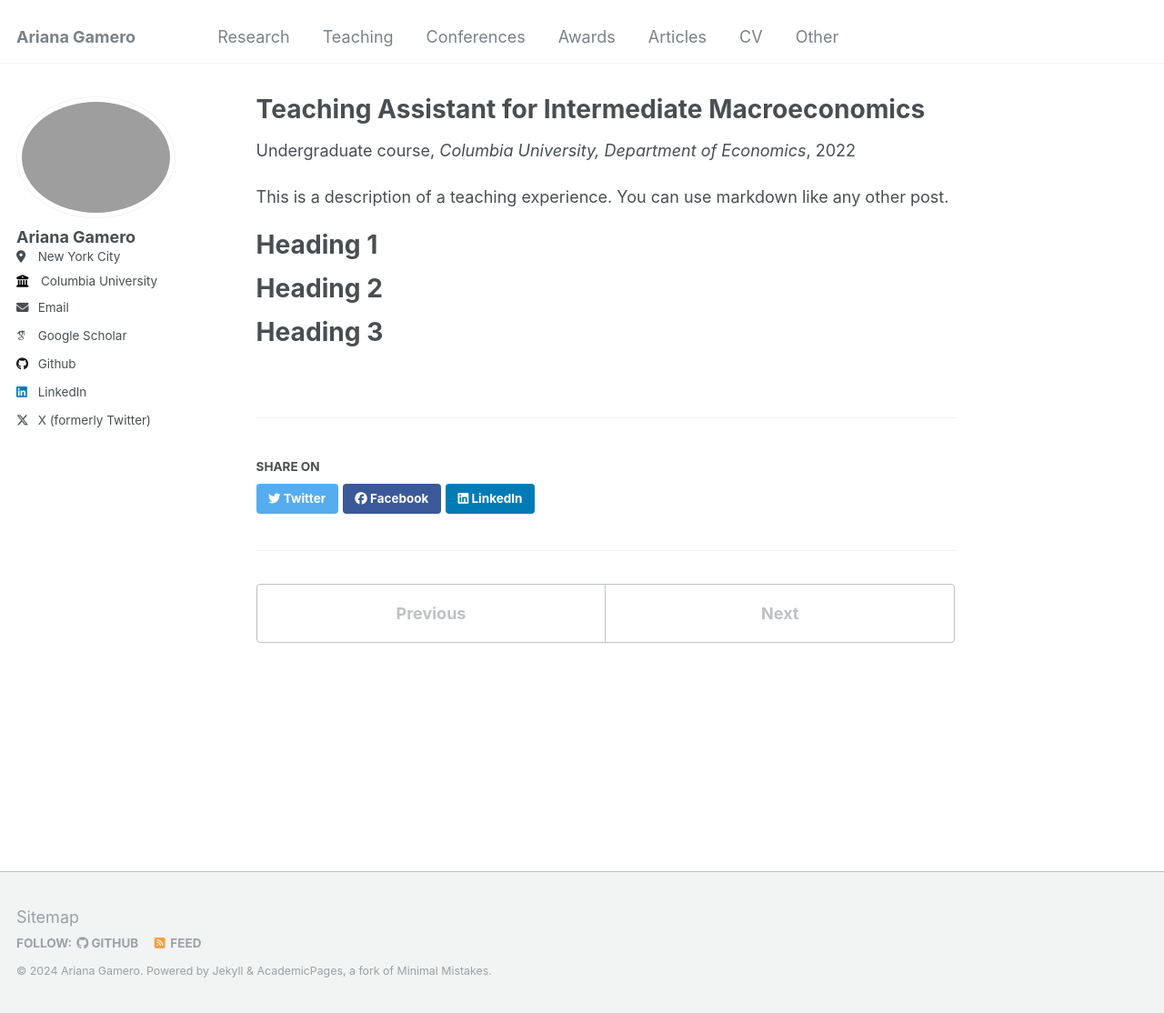
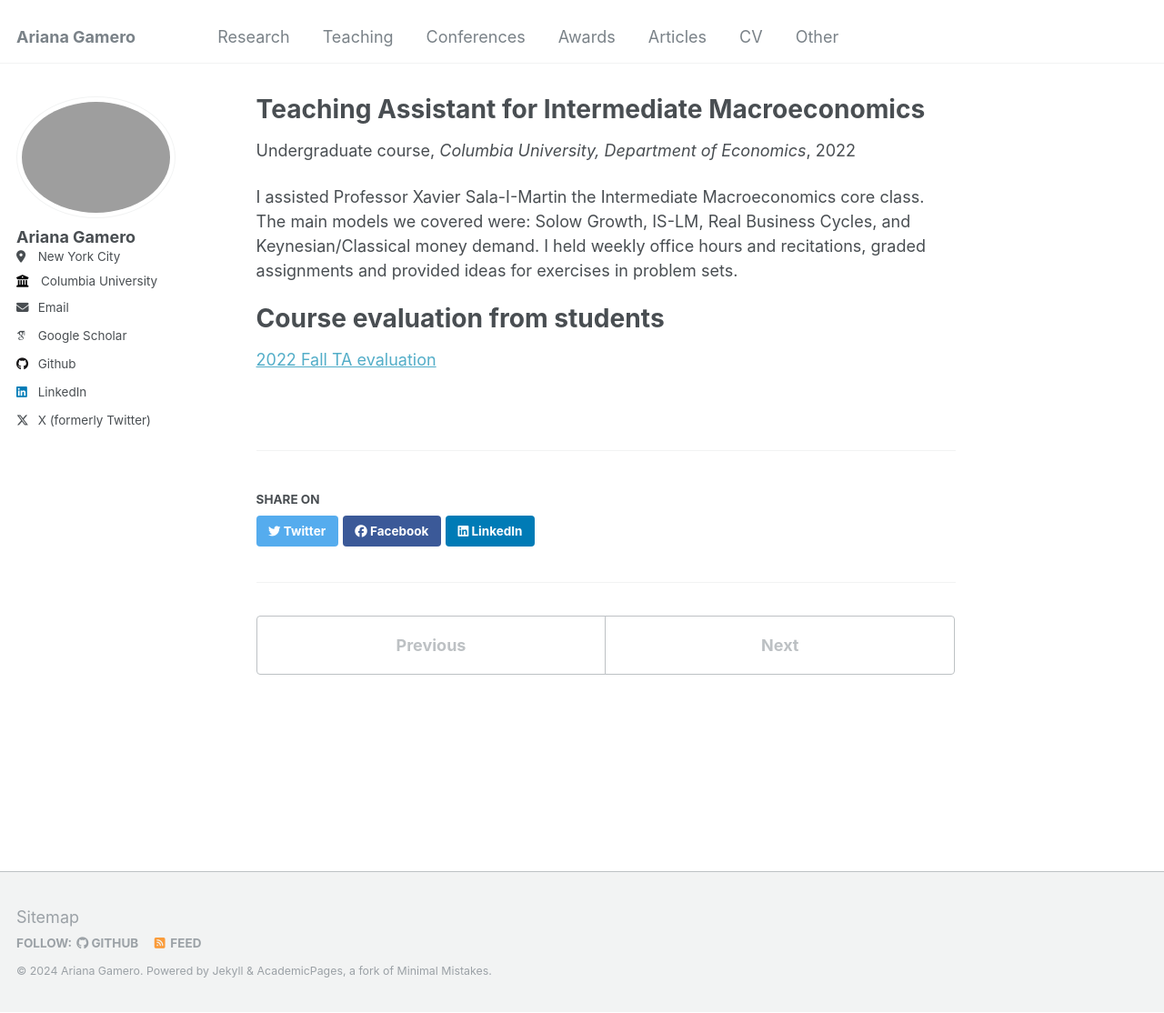
Before and after one commit to arianagamero11/arianagamero11.github.io, a Jekyll site: the page built from _teaching/2022-fall-ta.md, in a window 1280 px wide and 1114 px high. Shown: the whole window at 91% size. Built offline with Jekyll 4.4.1, drawn with Linux system fonts in a browser that asks for light colours; some web fonts are replaced.

Commit message:
Update 2022-fall-ta.md

```diff
--- a/_teaching/2022-fall-ta.md
+++ b/_teaching/2022-fall-ta.md
@@ -7,13 +7,9 @@ venue: "Columbia University, Department of Economics"
 date: 2022-09-03
 ---
 
-This is a description of a teaching experience. You can use markdown like any other post.
+I assisted Professor Xavier Sala-I-Martin the Intermediate Macroeconomics core class. The main models we covered were: Solow Growth, IS-LM, Real Business Cycles, and Keynesian/Classical money demand. I held weekly office hours and recitations, graded assignments and provided ideas for exercises in problem sets.
 
-Heading 1
+
+Course evaluation from students
 ======
-
-Heading 2
-======
-
-Heading 3
-======
+[2022 Fall TA evaluation](FILE_NAME.pdf)
```
